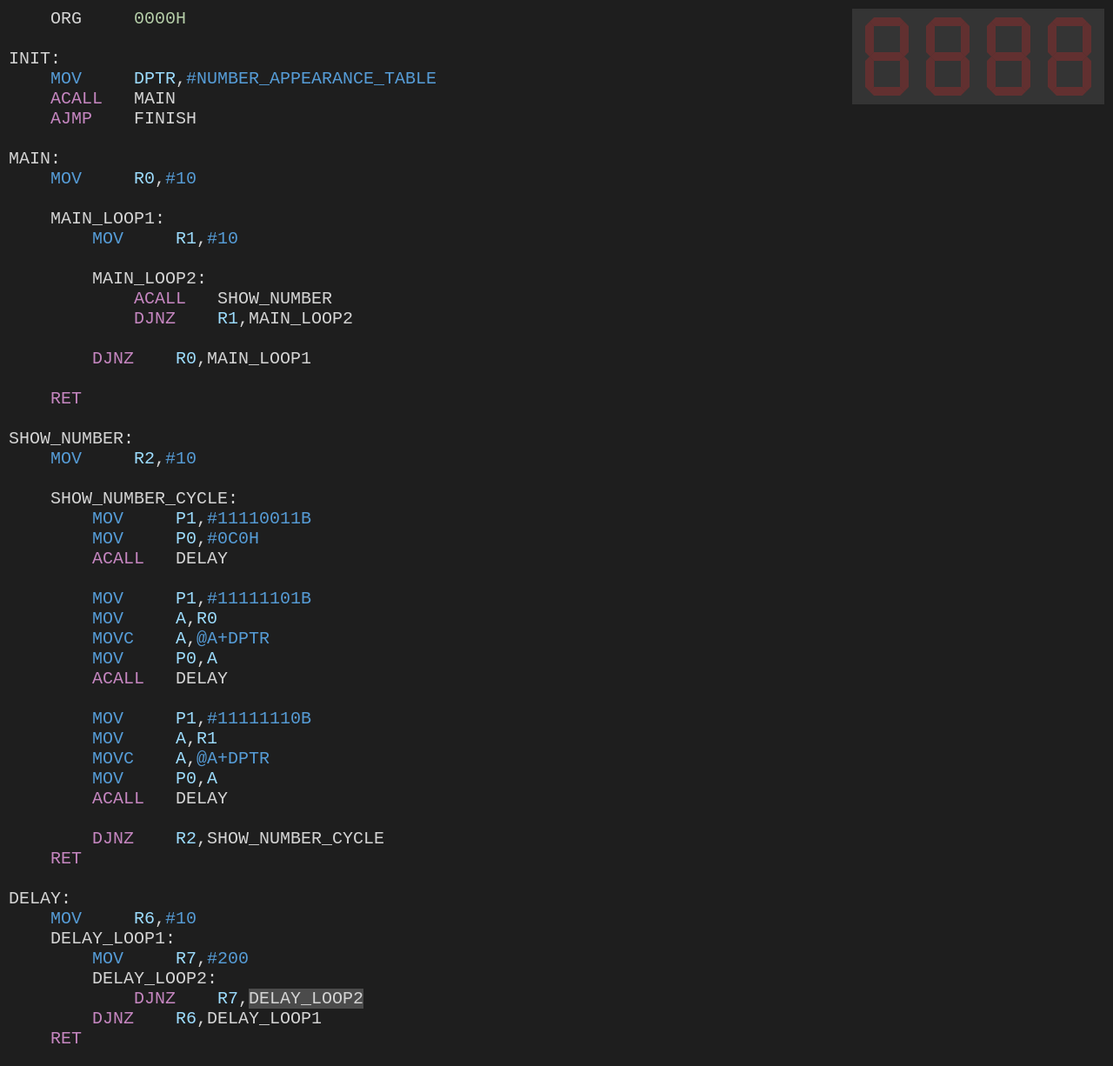
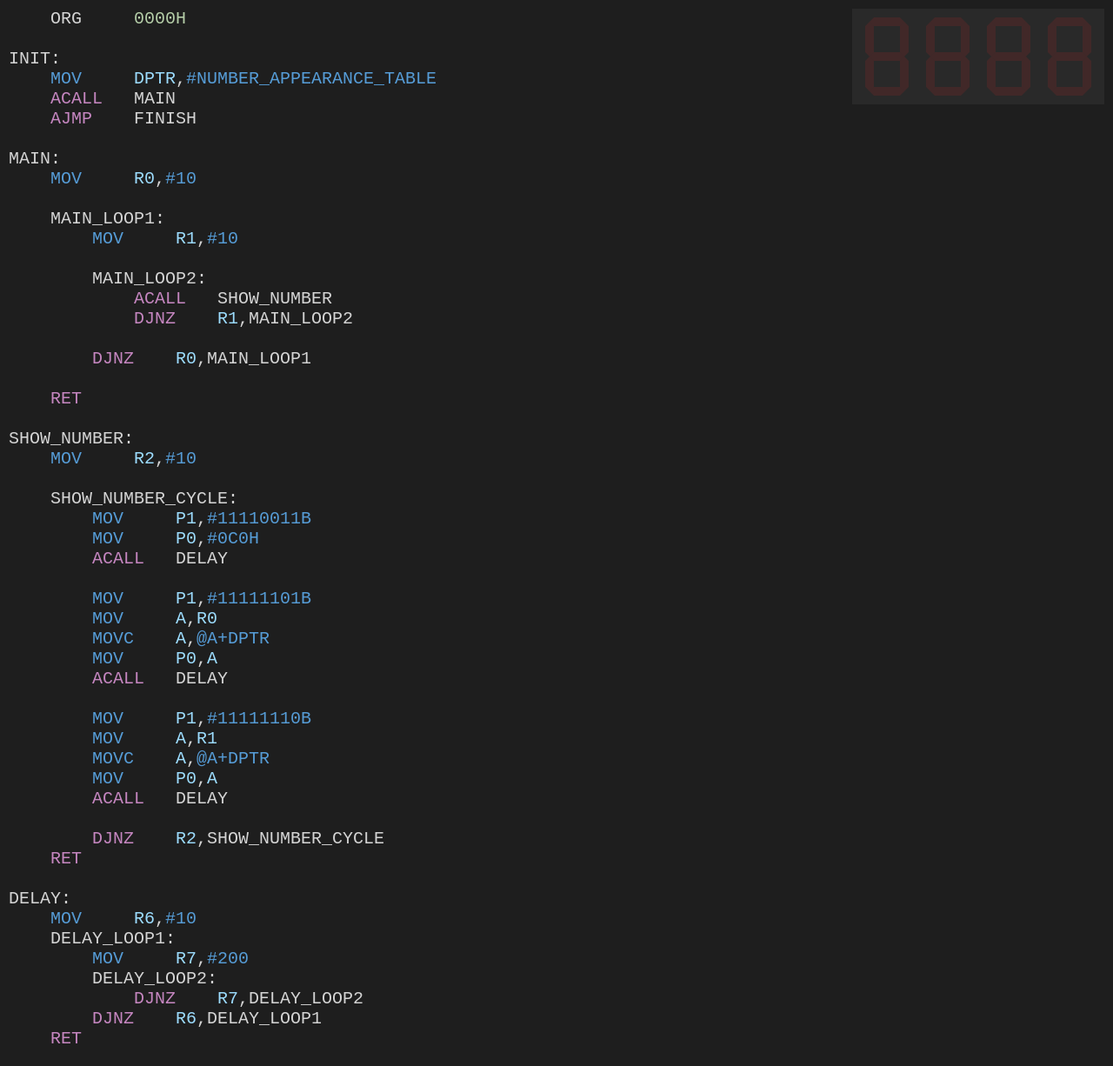
Before and after one commit to fixiabis/work-asm, a plain HTML site: page index.html in a window 1280 px wide. Shown: the top 1226 px of the page at 87% size. Drawn offline with Linux system fonts and the light colour scheme.

Commit message:
Add files via upload

```diff
--- a/index.html
+++ b/index.html
@@ -102,6 +102,10 @@
         span.selected {
             background: rgba(255, 255, 255, 0.2);
         }
+
+        span i {
+            color: #808080;
+        }
     </style>
     <style>
         .number {
@@ -111,45 +115,90 @@
             top: 10px;
             right: 10px;
             padding: 5px;
-            background: rgba(255, 255, 255, 0.1);
+            background: rgba(255, 255, 255, 0.05);
         }
 
-        div.n-t,
-        div.n-b {
+        .n-t,
+        .n-b {
             width: 30px;
             height: 0px;
             border-right: solid transparent 5px;
             border-left: solid transparent 5px;
+            opacity: 0.2;
         }
 
-        div.n-r,
-        div.n-l {
+        .n-r,
+        .n-l {
             width: 0px;
             height: 30px;
             border-top: solid transparent 5px;
             border-bottom: solid transparent 5px;
+            opacity: 0.2;
         }
 
-        div.n-t {
-            border-bottom: solid rgba(165, 42, 42, 0.4) 5px;
+        .n-t {
+            border-bottom: solid brown 5px;
         }
 
-        div.n-b {
-            border-top: solid rgba(165, 42, 42, 0.4) 5px;
+        .n-b {
+            border-top: solid brown 5px;
         }
 
-        div.n-r {
-            border-left: solid rgba(165, 42, 42, 0.4) 5px;
+        .n-r {
+            border-left: solid brown 5px;
         }
 
-        div.n-l {
-            border-right: solid rgba(165, 42, 42, 0.4) 5px;
+        .n-l {
+            border-right: solid brown 5px;
         }
 
-        #number1,
-        #number2,
-        #number3,
-        #number4 {
+        .n-t.t {
+            top: 5px;
+        }
+
+        .n-b.t,
+        .n-r.t,
+        .n-l.t {
+            top: 10px
+        }
+
+        .n-t,
+        .n-b,
+        .n-r.r {
+            left: 10px;
+        }
+
+        .n-l.r {
+            left: 5px;
+        }
+
+        .n-r.l {
+            left: 50px;
+        }
+
+        .n-l.l {
+            left: 45px;
+        }
+
+        .n-t.m {
+            top: 45px;
+        }
+
+        .n-b.m,
+        .n-r.b,
+        .n-l.b {
+            top: 50px;
+        }
+
+        .n-t.b {
+            top: 85px;
+        }
+
+        .n-b.b {
+            top: 90px;
+        }
+
+        .number>div {
             width: 60px;
             height: 100px;
             position: relative;
@@ -157,11 +206,60 @@
             margin: 0px 5px;
         }
 
-        #number1 div,
-        #number2 div,
-        #number3 div,
-        #number4 div {
+        .number>div div {
             position: absolute;
+        }
+
+        .number>div.n1 .vtl,
+        .number>div.n1 .vbl,
+
+        .number>div.n2 .ht,
+        .number>div.n2 .vtl,
+        .number>div.n2 .hm,
+        .number>div.n2 .vbr,
+        .number>div.n2 .hb,
+
+        .number>div.n3 .ht,
+        .number>div.n3 .vtl,
+        .number>div.n3 .hm,
+        .number>div.n3 .vbl,
+        .number>div.n3 .hb,
+
+        .number>div.n4 .vtr,
+        .number>div.n4 .vtl,
+        .number>div.n4 .hm,
+        .number>div.n4 .vbl,
+
+        .number>div.n5 .ht,
+        .number>div.n5 .vtr,
+        .number>div.n5 .hm,
+        .number>div.n5 .vbl,
+        .number>div.n5 .hb,
+
+        .number>div.n6 .ht,
+        .number>div.n6 .vtr,
+        .number>div.n6 .hm,
+        .number>div.n6 .vbl,
+        .number>div.n6 .vbr,
+        .number>div.n6 .hb,
+
+        .number>div.n7 .vtr,
+        .number>div.n7 .vtl,
+        .number>div.n7 .ht,
+        .number>div.n7 .vbl,
+
+        .number>div.n8 .t,
+        .number>div.n8 .m,
+        .number>div.n8 .b,
+
+        .number>div.n9 .t,
+        .number>div.n9 .m,
+        .number>div.n9 .vbl,
+        .number>div.n9 .hb,
+
+        .number>div.n0 .t,
+        .number>div.n0 .b {
+            opacity: 1;
         }
     </style>
 </head>
@@ -208,7 +306,7 @@
         <span class="mtk5">MOV</span>     <span class="mtk13">P0</span>,<span class="mtk13">A</span>
         <span class="mtk16">ACALL</span>   <span>DELAY</span>
 
-        <span class="mtk16">DJNZ</span>    <span class="mtk13">R2</span>,SHOW_NUMBER_CYCLE
+        <span class="mtk16">DJNZ</span>    <span class="mtk13">R2</span>,<span>SHOW_NUMBER_CYCLE</span>
     <span class="mtk16">RET</span>
 
 <span>DELAY</span>:
@@ -267,114 +365,274 @@
     <span>END</span></pre>
     <div class="number">
         <div id="number1">
-            <div class="n-t" style="top:  5px; left: 10px;"></div>
-            <div class="n-b" style="top: 10px; left: 10px;"></div>
+            <div class="n-t t ht"></div>
+            <div class="n-b t ht"></div>
 
-            <div class="n-r" style="top: 10px; left: 10px;"></div>
-            <div class="n-l" style="top: 10px; left:  5px;"></div>
-            <div class="n-r" style="top: 10px; left: 50px;"></div>
-            <div class="n-l" style="top: 10px; left: 45px;"></div>
+            <div class="n-r t r vtr"></div>
+            <div class="n-l t r vtr"></div>
+            <div class="n-r t l vtl"></div>
+            <div class="n-l t l vtl"></div>
 
-            <div class="n-t" style="top: 45px; left: 10px;"></div>
-            <div class="n-b" style="top: 50px; left: 10px;"></div>
+            <div class="n-t m hm"></div>
+            <div class="n-b m hm"></div>
 
-            <div class="n-r" style="top: 50px; left: 10px;"></div>
-            <div class="n-l" style="top: 50px; left:  5px;"></div>
-            <div class="n-r" style="top: 50px; left: 50px;"></div>
-            <div class="n-l" style="top: 50px; left: 45px;"></div>
+            <div class="n-r b r vbr"></div>
+            <div class="n-l b r vbr"></div>
+            <div class="n-r b l vbl"></div>
+            <div class="n-l b l vbl"></div>
 
-            <div class="n-t" style="top: 85px; left: 10px;"></div>
-            <div class="n-b" style="top: 90px; left: 10px;"></div>
+            <div class="n-t b hb"></div>
+            <div class="n-b b hb"></div>
         </div>
         <div id="number2">
-            <div class="n-t" style="top:  5px; left: 10px;"></div>
-            <div class="n-b" style="top: 10px; left: 10px;"></div>
+            <div class="n-t t ht"></div>
+            <div class="n-b t ht"></div>
 
-            <div class="n-r" style="top: 10px; left: 10px;"></div>
-            <div class="n-l" style="top: 10px; left:  5px;"></div>
-            <div class="n-r" style="top: 10px; left: 50px;"></div>
-            <div class="n-l" style="top: 10px; left: 45px;"></div>
+            <div class="n-r t r vtr"></div>
+            <div class="n-l t r vtr"></div>
+            <div class="n-r t l vtl"></div>
+            <div class="n-l t l vtl"></div>
 
-            <div class="n-t" style="top: 45px; left: 10px;"></div>
-            <div class="n-b" style="top: 50px; left: 10px;"></div>
+            <div class="n-t m hm"></div>
+            <div class="n-b m hm"></div>
 
-            <div class="n-r" style="top: 50px; left: 10px;"></div>
-            <div class="n-l" style="top: 50px; left:  5px;"></div>
-            <div class="n-r" style="top: 50px; left: 50px;"></div>
-            <div class="n-l" style="top: 50px; left: 45px;"></div>
+            <div class="n-r b r vbr"></div>
+            <div class="n-l b r vbr"></div>
+            <div class="n-r b l vbl"></div>
+            <div class="n-l b l vbl"></div>
 
-            <div class="n-t" style="top: 85px; left: 10px;"></div>
-            <div class="n-b" style="top: 90px; left: 10px;"></div>
+            <div class="n-t b hb"></div>
+            <div class="n-b b hb"></div>
         </div>
         <div id="number3">
-            <div class="n-t" style="top:  5px; left: 10px;"></div>
-            <div class="n-b" style="top: 10px; left: 10px;"></div>
+            <div class="n-t t ht"></div>
+            <div class="n-b t ht"></div>
 
-            <div class="n-r" style="top: 10px; left: 10px;"></div>
-            <div class="n-l" style="top: 10px; left:  5px;"></div>
-            <div class="n-r" style="top: 10px; left: 50px;"></div>
-            <div class="n-l" style="top: 10px; left: 45px;"></div>
+            <div class="n-r t r vtr"></div>
+            <div class="n-l t r vtr"></div>
+            <div class="n-r t l vtl"></div>
+            <div class="n-l t l vtl"></div>
 
-            <div class="n-t" style="top: 45px; left: 10px;"></div>
-            <div class="n-b" style="top: 50px; left: 10px;"></div>
+            <div class="n-t m hm"></div>
+            <div class="n-b m hm"></div>
 
-            <div class="n-r" style="top: 50px; left: 10px;"></div>
-            <div class="n-l" style="top: 50px; left:  5px;"></div>
-            <div class="n-r" style="top: 50px; left: 50px;"></div>
-            <div class="n-l" style="top: 50px; left: 45px;"></div>
+            <div class="n-r b r vbr"></div>
+            <div class="n-l b r vbr"></div>
+            <div class="n-r b l vbl"></div>
+            <div class="n-l b l vbl"></div>
 
-            <div class="n-t" style="top: 85px; left: 10px;"></div>
-            <div class="n-b" style="top: 90px; left: 10px;"></div>
+            <div class="n-t b hb"></div>
+            <div class="n-b b hb"></div>
         </div>
         <div id="number4">
-            <div class="n-t" style="top:  5px; left: 10px;"></div>
-            <div class="n-b" style="top: 10px; left: 10px;"></div>
+            <div class="n-t t ht"></div>
+            <div class="n-b t ht"></div>
 
-            <div class="n-r" style="top: 10px; left: 10px;"></div>
-            <div class="n-l" style="top: 10px; left:  5px;"></div>
-            <div class="n-r" style="top: 10px; left: 50px;"></div>
-            <div class="n-l" style="top: 10px; left: 45px;"></div>
+            <div class="n-r t r vtr"></div>
+            <div class="n-l t r vtr"></div>
+            <div class="n-r t l vtl"></div>
+            <div class="n-l t l vtl"></div>
 
-            <div class="n-t" style="top: 45px; left: 10px;"></div>
-            <div class="n-b" style="top: 50px; left: 10px;"></div>
+            <div class="n-t m hm"></div>
+            <div class="n-b m hm"></div>
 
-            <div class="n-r" style="top: 50px; left: 10px;"></div>
-            <div class="n-l" style="top: 50px; left:  5px;"></div>
-            <div class="n-r" style="top: 50px; left: 50px;"></div>
-            <div class="n-l" style="top: 50px; left: 45px;"></div>
+            <div class="n-r b r vbr"></div>
+            <div class="n-l b r vbr"></div>
+            <div class="n-r b l vbl"></div>
+            <div class="n-l b l vbl"></div>
 
-            <div class="n-t" style="top: 85px; left: 10px;"></div>
-            <div class="n-b" style="top: 90px; left: 10px;"></div>
+            <div class="n-t b hb"></div>
+            <div class="n-b b hb"></div>
         </div>
     </div>
     <script>
         var spans = document.querySelectorAll("span");
         var steps = [];
-        for (var spanIndex = 0; spanIndex < 8; spanIndex++) steps.push({ spanIndex });
-        for (var spanIndex = 10; spanIndex < 21; spanIndex++) steps.push({ spanIndex });
-        for (var spanIndex = 28; spanIndex < 41; spanIndex++) steps.push({ spanIndex });
-        for (var spanIndex = 72; spanIndex < 76; spanIndex++) steps.push({ spanIndex });
+        var nums = document.querySelectorAll(".number>div");
 
-        for (var i = 0; i < 10; i++) {
-            for (var spanIndex = 76; spanIndex < 80; spanIndex++)
+        Array.prototype.forEach.bind(spans)((el, i) => {
+            var elI = document.createElement("i");
+            el.appendChild(elI);
+            el.addEventListener("click", () => console.log(i))
+        });
+
+        INIT: for (let spanIndex = 0; spanIndex < 8; spanIndex++) {
+            steps.push({ spanIndex });
+        }
+
+        MAIN();
+
+        for (let spanIndex = 8; spanIndex < 10; spanIndex++) {
+            steps.push({ spanIndex });
+        }
+
+        FINISH();
+
+        function MAIN() {
+            for (let spanIndex = 10; spanIndex < 14; spanIndex++) {
                 steps.push({ spanIndex });
+            }
 
-            for (var j = 0; j < 200; j++)
-                for (var spanIndex = 80; spanIndex < 84; spanIndex++)
+            MAIN_LOOP1: for (var i = 10; i > 0; i--) {
+                steps.push({ spanIndex: 13, spanInfo: ` = ${i}` });
+
+                for (let spanIndex = 14; spanIndex < 18; spanIndex++) {
                     steps.push({ spanIndex });
+                }
+
+                MAIN_LOOP2: for (var j = 10; j > 0; j--) {
+                    steps.push({ spanIndex: 17, spanInfo: ` = ${j}` });
+
+                    for (let spanIndex = 18; spanIndex < 21; spanIndex++) {
+                        steps.push({ spanIndex });
+                    }
+
+                    SHOW_NUMBER(i, j);
+
+                    for (let spanIndex = 21; spanIndex < 24; spanIndex++) {
+                        steps.push({ spanIndex });
+                    }
+                }
+
+                for (let spanIndex = 24; spanIndex < 27; spanIndex++) {
+                    steps.push({ spanIndex });
+                }
+            }
+
+            steps.push({ spanIndex: 27 });
+        }
+
+        function SHOW_NUMBER(a, b) {
+            for (let spanIndex = 28; spanIndex < 32; spanIndex++) {
+                steps.push({ spanIndex });
+            }
+
+            SHOW_NUMBER_CYCLE: for (var i = 10; i > 0; i--) {
+                steps.push({ spanIndex: 31, spanInfo: ` = ${i}` });
+
+                for (let spanIndex = 32; spanIndex < 41; spanIndex++) {
+                    if (spanIndex == 35)
+                        steps.push({ spanIndex, lightb: [0, 1] })
+                    else if (spanIndex == 38)
+                        steps.push({ spanIndex, light: { b: [0, 1], n: 1 } })
+                    else
+                        steps.push({ spanIndex });
+                }
+
+                for (let spanIndex = 41; spanIndex < 55; spanIndex++) {
+                    if (spanIndex == 43)
+                        steps.push({ spanIndex, lightb: [2] })
+                    else if (spanIndex == 52)
+                        steps.push({ spanIndex, light: { b: [2], n: a } })
+                    else
+                        steps.push({ spanIndex });
+                }
+
+                for (let spanIndex = 55; spanIndex < 72; spanIndex++) {
+                    if (spanIndex == 57)
+                        steps.push({ spanIndex, lightb: [3] })
+                    else if (spanIndex == 66)
+                        steps.push({ spanIndex, light: { b: [3], n: b } })
+                    else
+                        steps.push({ spanIndex });
+                }
+            }
+
+            return steps.push({ spanIndex: 72 });
+        }
+
+        function DELAY() {
+            return;
+            for (let spanIndex = 73; spanIndex < 77; spanIndex++) {
+                steps.push({ spanIndex });
+            }
+
+            DELAY_LOOP1: for (var i = 10; i > 0; i--) {
+                steps.push({ spanIndex: 76, spanInfo: ` = ${i}` });
+
+                for (let spanIndex = 77; spanIndex < 81; spanIndex++) {
+                    steps.push({ spanIndex });
+                }
+
+                DELAY_LOOP2: for (var j = 200; j > 0; j--) {
+                    steps.push({ spanIndex: 80, spanInfo: ` = ${j}` });
+
+                    for (let spanIndex = 81; spanIndex < 85; spanIndex++) {
+                        steps.push({ spanIndex });
+                    }
+                }
+
+                for (let spanIndex = 85; spanIndex < 87; spanIndex++) {
+                    steps.push({ spanIndex });
+                }
+
+                steps.push({ spanIndex: 88 });
+            }
+        }
+
+        function FINISH() {
+            for (let spanIndex = 137; spanIndex < 160; spanIndex++) {
+                steps.push({ spanIndex });
+            }
+
+            steps.push({ spanIndex: 159, light: { b: [0, 1, 2, 3], n: 1 } });
         }
 
         function goStep(stepIndex) {
             if (!steps[stepIndex]) return;
+
             Array.prototype.forEach.bind(spans)(
-                e => e.classList.remove("selected")
+                el => el.classList.remove("selected")
             );
-            spans[steps[stepIndex].spanIndex].classList.add("selected");
+
+            var step = steps[stepIndex];
+            var span = null;
+
+            if (step.spanIndex != undefined) {
+                span = spans[step.spanIndex];
+            }
+
+            if (step.spanInfo != undefined) {
+                span.childNodes[1].innerHTML = step.spanInfo;
+            } else {
+                span.classList.add("selected");
+            }
+
+            if (step.light != undefined) {
+                Array.prototype.forEach.bind(nums)(
+                    el => el.className = ""
+                );
+
+                step.light.b.forEach(
+                    i => nums[i].className = `n${step.light.n - 1}`
+                );
+            }
+
+            if (step.lightb != undefined) {
+                Array.prototype.forEach.bind(nums)(
+                    el => el.style.backgroundColor = ""
+                );
+
+                step.lightb.forEach(
+                    i => nums[i].style.backgroundColor = "rgba(255, 255, 255, 0.05)"
+                );
+            }
         }
 
         var stepNowIndex = 0;
 
-        setInterval(() => goStep(stepNowIndex++), 50);
+        window.addEventListener("keydown", function (e) {
+            switch (e.which) {
+                case 13:
+                    stepNowIndex = 0;
+                    setInterval(() => goStep(stepNowIndex++), 1);
+                    break;
+                case 32:
+                    e.preventDefault();
+                    goStep(stepNowIndex++);
+                    break;
+            }
+        });
     </script>
 </body>
 
```
